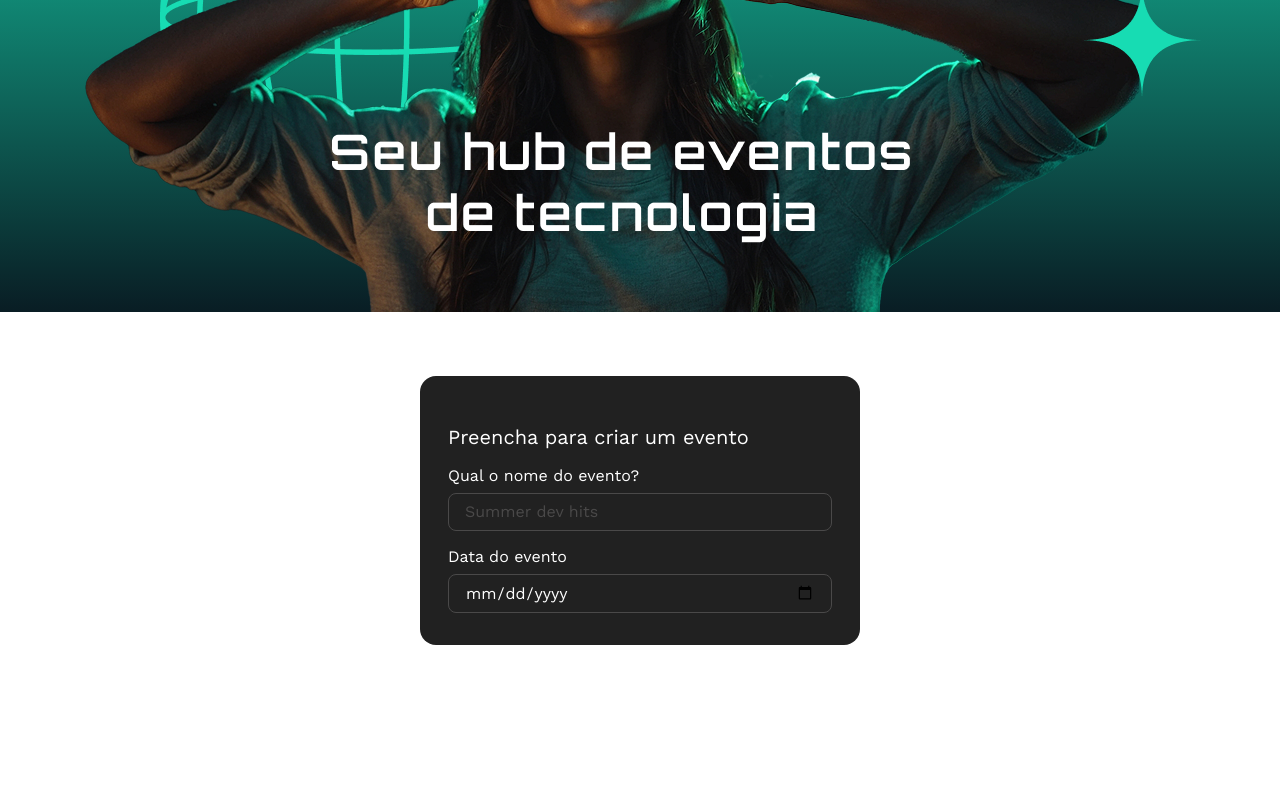
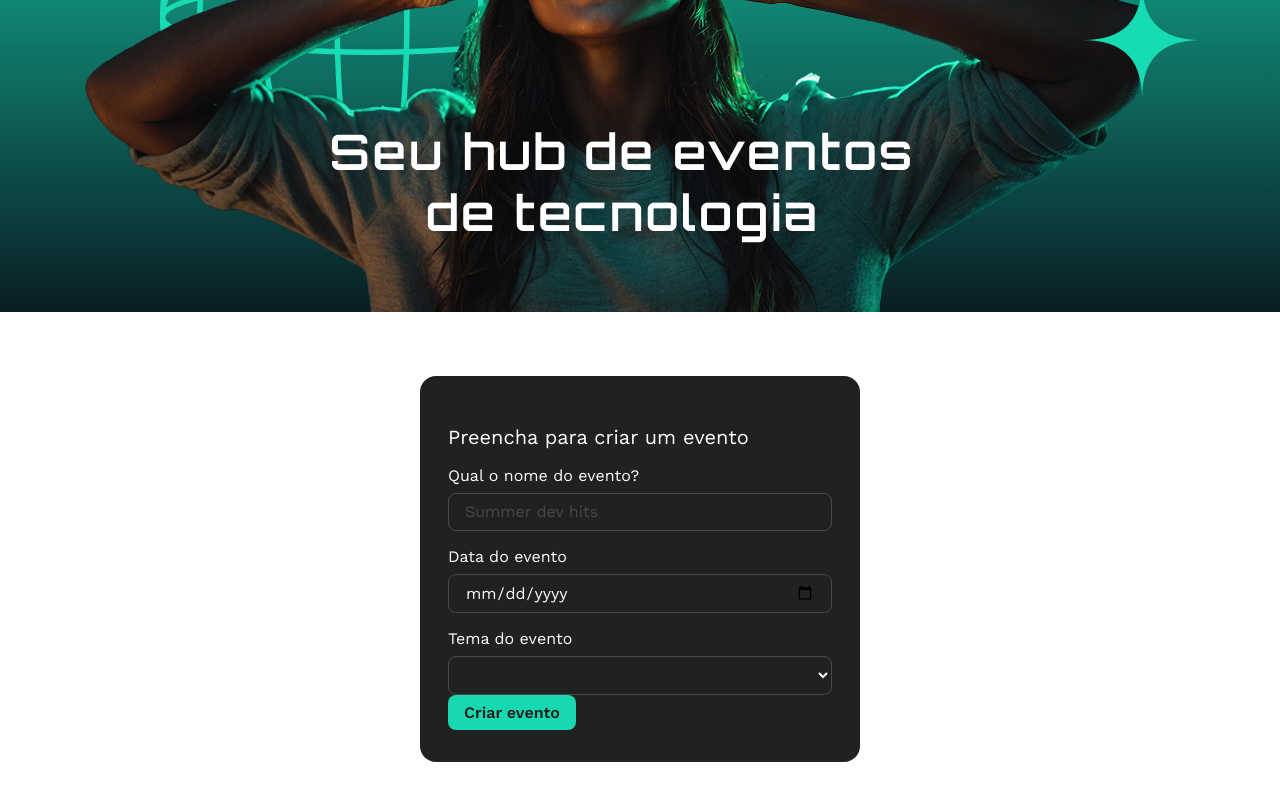
Before and after one commit to jvtrfortunato/tecboard, a React (Vite) app: page / in a window 1280 px wide. Shown: the part 370-1170 px from the top of the page. Before the commit the page ends 1079 px from the top, so only its background shows below. Built offline with nearby package versions, Linux system fonts and the light colour scheme.

Commit message:
feat: adiciona componentes ListaSuspensa e Botao no componente FormularioDeEvento

```diff
--- a/src/components/FormularioDeEvento/index.jsx
+++ b/src/components/FormularioDeEvento/index.jsx
@@ -3,6 +3,8 @@ import { CampoDeEntrada } from "../CampoDeEntrada";
 import { CampoDeFormulario } from "../CampoDeFormulario";
 import { Label } from "../Label";
 import { TituloFormulario } from "../TituloFormulario";
+import { Botao } from '../Botao';
+import { ListaSuspensa } from '../ListaSuspensa';
 
 
 export function FormularioDeEvento() {
@@ -28,6 +30,15 @@ export function FormularioDeEvento() {
             name="dataEvento"
           />
         </CampoDeFormulario>
+        <CampoDeFormulario>
+          <Label htmlFor="dataEvento">Tema do evento</Label>
+          <ListaSuspensa />
+        </CampoDeFormulario>
+      </div>
+      <div className='acoes'>
+        <Botao>
+          Criar evento
+        </Botao>
       </div>
     </form>
   );
```
